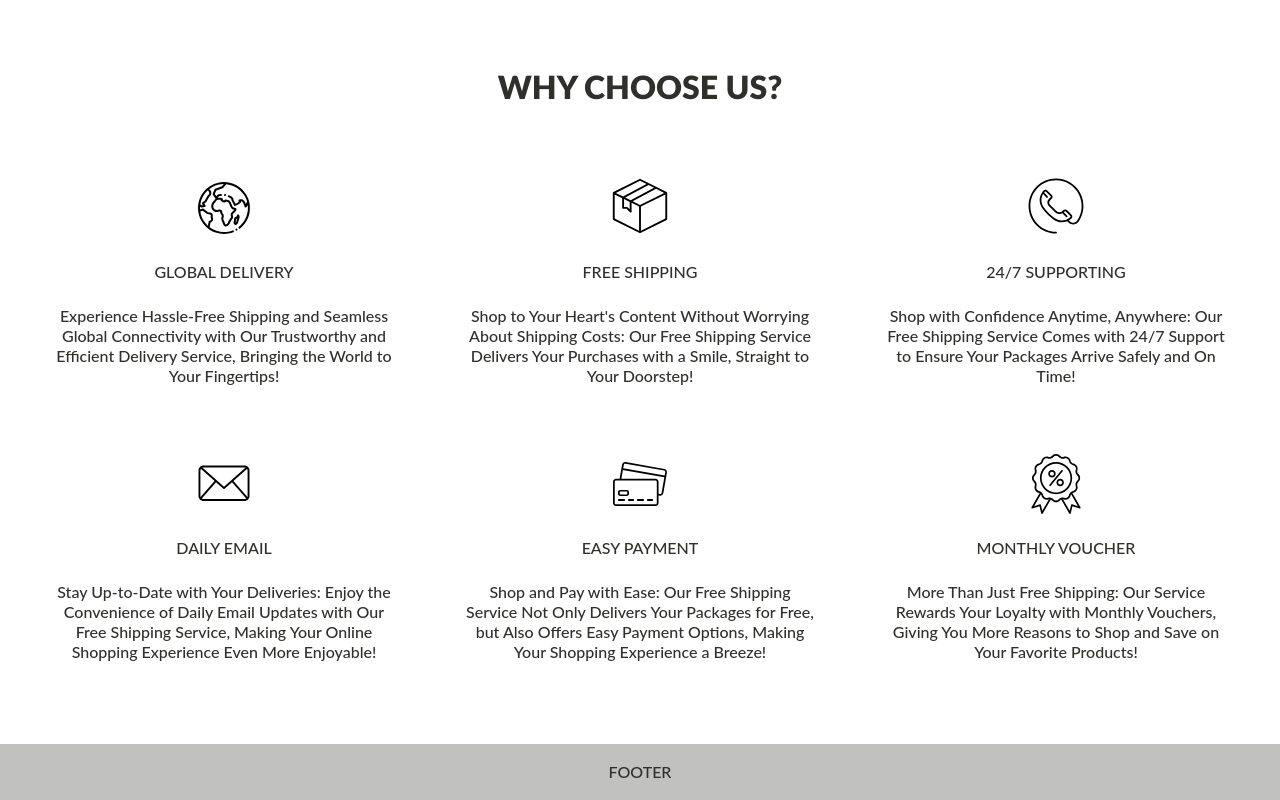
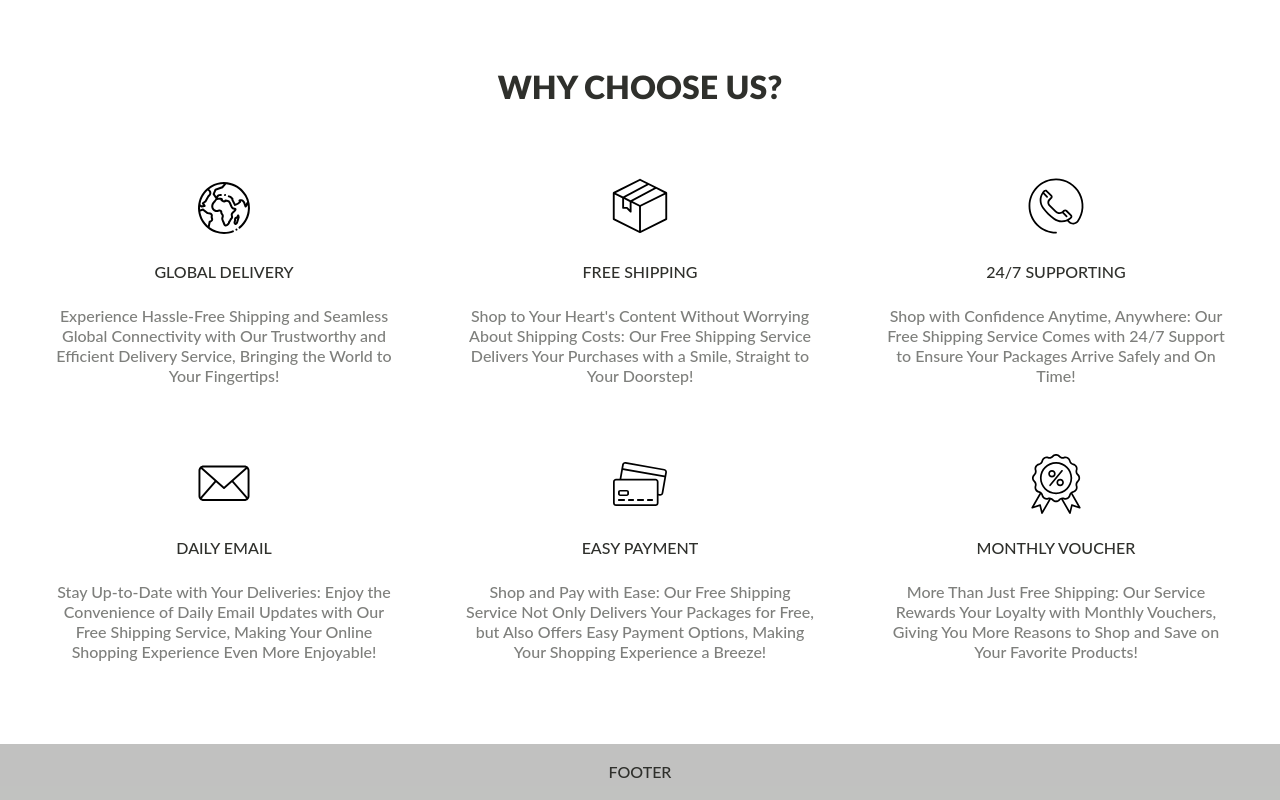
Before and after one commit to Andrej2305/lessons, a plain HTML site: page homework_13/index.html in a window 1280 px wide. Shown: the part 1755-2555 px from the top of the page. Drawn offline with Linux system fonts and the light colour scheme; a web font is replaced by a local one.

Commit message:
update style homework 13

```diff
--- a/homework_13/css/style.css
+++ b/homework_13/css/style.css
@@ -182,4 +182,5 @@ body {
 
 .choose-card__text {
 	text-transform: initial;
+	color: #7e7f7c;
 }
```
